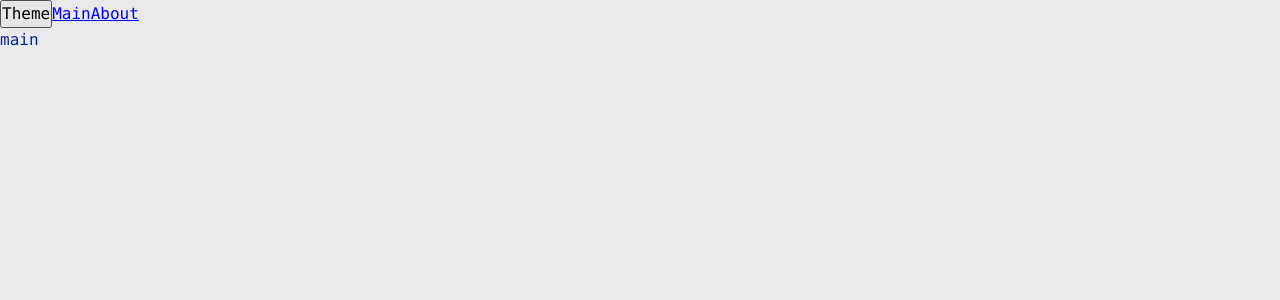
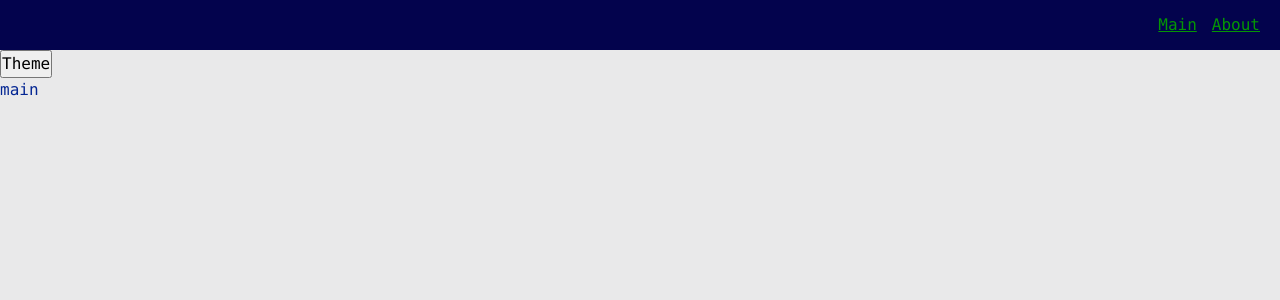
Before and after one commit to marknik139/react-production, a React app: page / in a window 1280 px wide. Shown: the top 300 px of the page. Built offline with nearby package versions, Linux system fonts and the light colour scheme.

Commit message:
add navbar

```diff
--- a/src/app/App.tsx
+++ b/src/app/App.tsx
@@ -1,18 +1,17 @@
-import {Link} from "react-router-dom";
 import {classNames} from "shared/lib/classNames";
 import {useTheme} from "app/providers/ThemeProvider";
 import 'app/styles/index.scss';
 
 import {AppRouter} from "app/providers/AppRouter";
+import {Navbar} from "widgets/Navbar";
 
 export const App = () => {
     const {theme, toggleTheme} = useTheme();
 
     return(
         <div className={classNames('app', {}, [theme])}>
+            <Navbar/>
             <button onClick={toggleTheme}>Theme</button>
-            <Link to={'/'}>Main</Link>
-            <Link to={'/about'}>About</Link>
             <AppRouter/>
         </div>
     );
--- a/src/app/styles/reset.scss
+++ b/src/app/styles/reset.scss
@@ -1,3 +1,7 @@
+:root {
+  font-size: 10px;
+}
+
 * {
   margin: 0;
   padding: 0;
--- a/src/app/styles/themes/dark.scss
+++ b/src/app/styles/themes/dark.scss
@@ -1,6 +1,9 @@
 .app.dark {
   --bg-color: #03034d;
+  --inverted-bg-color: #e9e9ea;
 
   --primary-color: #049604;
   --secondary-color: #04ff04;
+  --inverted-primary-color: #042693;
+  --inverted-secondary-color: #0244ea;
 }
--- a/src/app/styles/themes/light.scss
+++ b/src/app/styles/themes/light.scss
@@ -1,6 +1,9 @@
 .app.light {
   --bg-color: #e9e9ea;
+  --inverted-bg-color: #03034d;
 
   --primary-color: #042693;
   --secondary-color: #0449e0;
+  --inverted-primary-color: #049604;
+  --inverted-secondary-color: #04ff04;
 }
--- a/src/app/styles/variables/global.scss
+++ b/src/app/styles/variables/global.scss
@@ -1,11 +1,15 @@
 :root {
+  //FONTS
   --font-family-main: 'Consolas', 'Times New Roman', Serif;
 
-  --font-size-m: 16px;
-  --font-line-m: 24px;
+  --font-size-m: 1.6rem;
+  --font-line-m: 2.4rem;
   --font-m: var(--font-size-m) / var(--font-line-m) var(--font-family-main);
 
-  --font-size-l: 24px;
-  --font-line-l: 32px;
+  --font-size-l: 2.4rem;
+  --font-line-l: 3.2rem;
   --font-l: var(--font-size-l) / var(--font-line-l) var(--font-family-main);
+
+  //SIZES
+  --navbar-height: 5rem;
 }
--- a/src/shared/lib/classNames.ts
+++ b/src/shared/lib/classNames.ts
@@ -1,9 +1,9 @@
 type Mods = Record<string, boolean | string>
 
-export function classNames(cls: string, mods: Mods, additional: string[]): string {
+export function classNames(cls: string, mods: Mods = {}, additional: string[] = []): string {
     return [
         cls,
-        ...additional,
+        ...additional.filter(Boolean),
         ...Object.entries(mods)
             .filter(([className, val]) => Boolean(val))
             .map(([className, val]) => className)
--- /dev/null
+++ b/src/shared/ui/AppLink/AppLink.module.scss
@@ -0,0 +1,9 @@
+.AppLink {
+  &.primary {
+    color: var(--inverted-primary-color);
+  }
+
+  &.secondary {
+    color: var(--inverted-secondary-color);
+  }
+}
--- /dev/null
+++ b/src/shared/ui/AppLink/AppLink.tsx
@@ -0,0 +1,34 @@
+import {classNames} from "shared/lib/classNames"
+import cls from './AppLink.module.scss'
+import {FC, PropsWithChildren} from "react";
+import {Link, LinkProps} from "react-router-dom";
+
+export enum AppLinksTheme {
+    PRIMARY = 'primary',
+    SECONDARY = 'secondary'
+}
+
+interface AppLinkProps extends LinkProps {
+    className?: string;
+    theme?: AppLinksTheme
+}
+
+export const AppLink: FC<PropsWithChildren<AppLinkProps>> = (props) => {
+    const {
+        to,
+        className,
+        children,
+        theme = AppLinksTheme.PRIMARY,
+        ...otherProps
+    } = props;
+
+    return (
+        <Link
+            to={to}
+            className={classNames(cls.AppLink, {}, [className, cls[theme]])}
+            {...otherProps}
+        >
+            {children}
+        </Link>
+    );
+};
--- /dev/null
+++ b/src/widgets/Navbar/index.ts
@@ -0,0 +1 @@
+export {Navbar} from './ui/Navbar'
--- /dev/null
+++ b/src/widgets/Navbar/ui/Navbar.module.scss
@@ -0,0 +1,18 @@
+.Navbar {
+  width: 100%;
+  height: var(--navbar-height);
+  background: var(--inverted-bg-color);
+
+  display: flex;
+  align-items: center;
+
+  padding-inline: 2rem;
+}
+
+.links {
+  margin-left: auto;
+}
+
+.mainLink {
+  margin-right: 1.5rem;
+}
--- /dev/null
+++ b/src/widgets/Navbar/ui/Navbar.tsx
@@ -0,0 +1,22 @@
+import {classNames} from "shared/lib/classNames"
+import {AppLink} from "shared/ui/AppLink/AppLink";
+import cls from './Navbar.module.scss'
+
+interface NavbarProps {
+    className?: string;
+}
+
+export const Navbar = ({className}: NavbarProps) => {
+    return (
+        <div className={classNames(cls.Navbar, {}, [className])}>
+            <div className={classNames(cls.links)}>
+                <AppLink className={classNames(cls.mainLink)} to={'/'}>
+                    Main
+                </AppLink>
+                <AppLink to={'/about'}>
+                    About
+                </AppLink>
+            </div>
+        </div>
+    );
+};
```
Also changed, not shown: 1 other file (tests, documents, lock files or other folders).
